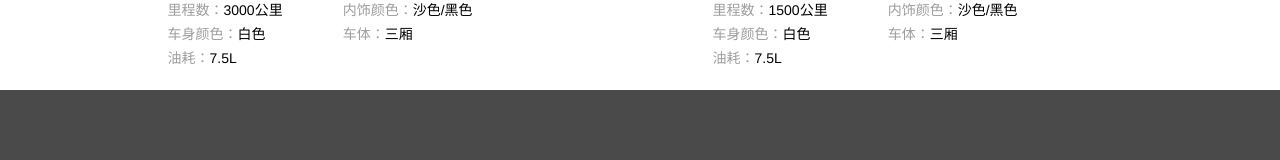
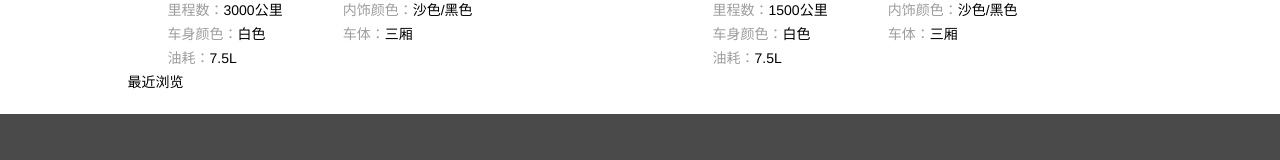
Before and after one commit to BadWaka/hundreds-of-cars, a Vue app: page /#/personinfo in a window 1280 px wide. Shown: the part 530-690 px from the top of the page. Built offline with nearby package versions, Linux system fonts and the light colour scheme; a small style sheet from the web is missing.

Commit message:
最近浏览

```diff
--- a/src/containers/PersonInfo/PersonInfo.vue
+++ b/src/containers/PersonInfo/PersonInfo.vue
@@ -1,11 +1,13 @@
 <template>
   <section class="person-info c-gap-inner-header c-container">
     <collection></collection>
+    <recently-viewed></recently-viewed>
   </section>
 </template>
 
 <script>
   import Collection from './Collection/Collection';
+  import RecentlyViewed from './RecentlyViewed/RecentlyViewed';
 
   export default {
     name: 'PersonInfo',
@@ -13,7 +15,8 @@
       return {}
     },
     components: {
-      Collection
+      Collection,
+      RecentlyViewed
     },
     methods: {},
     mounted() {
--- /dev/null
+++ b/src/containers/PersonInfo/RecentlyViewed/RecentlyViewed.vue
@@ -0,0 +1,24 @@
+<template>
+  <section class="recently-viewed">
+    最近浏览
+  </section>
+</template>
+
+<script>
+  export default {
+    name: 'RecentlyViewed',
+    data() {
+      return {}
+    },
+    components: {},
+    methods: {},
+    mounted() {
+    }
+  }
+</script>
+
+<style lang="scss" scoped>
+
+  @import "../../../assets/app";
+
+</style>
```
